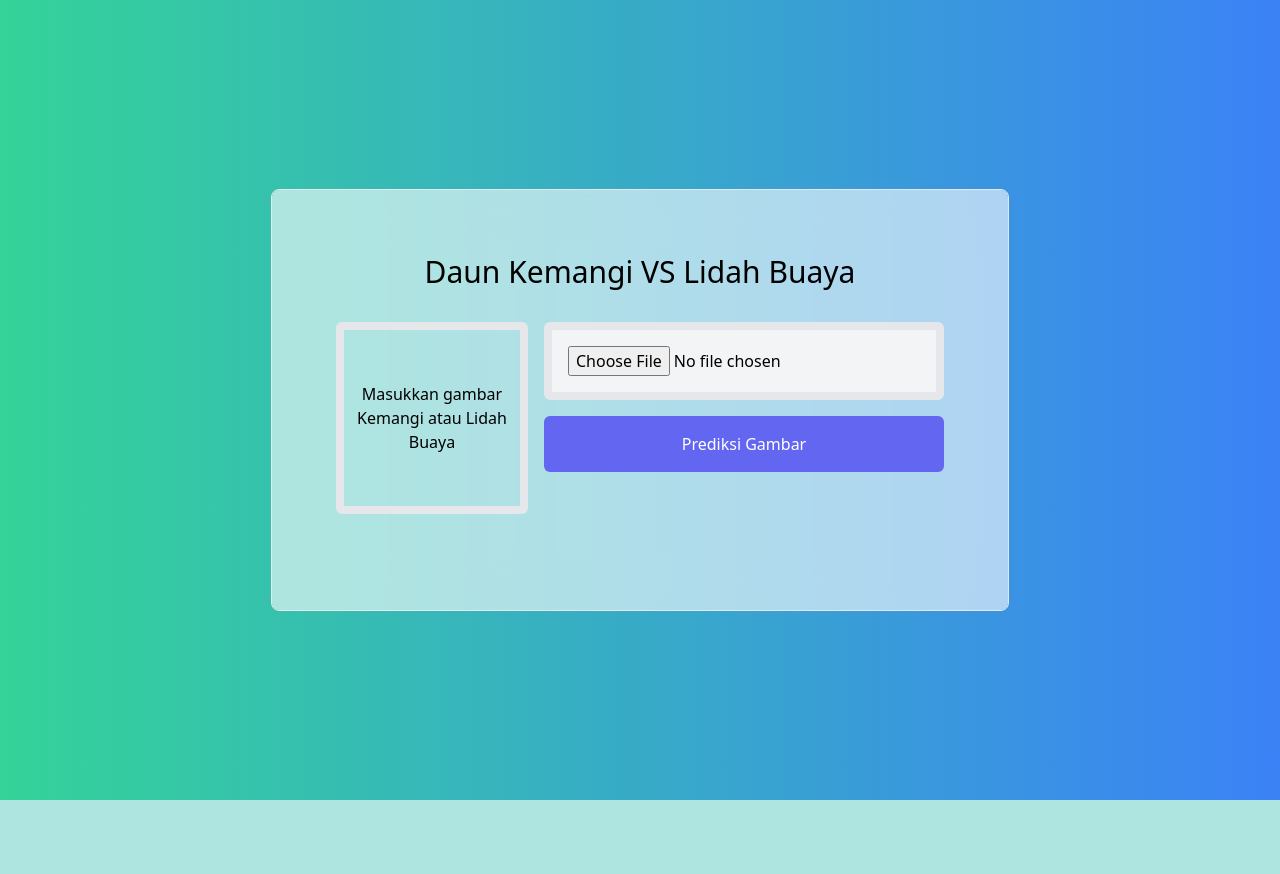
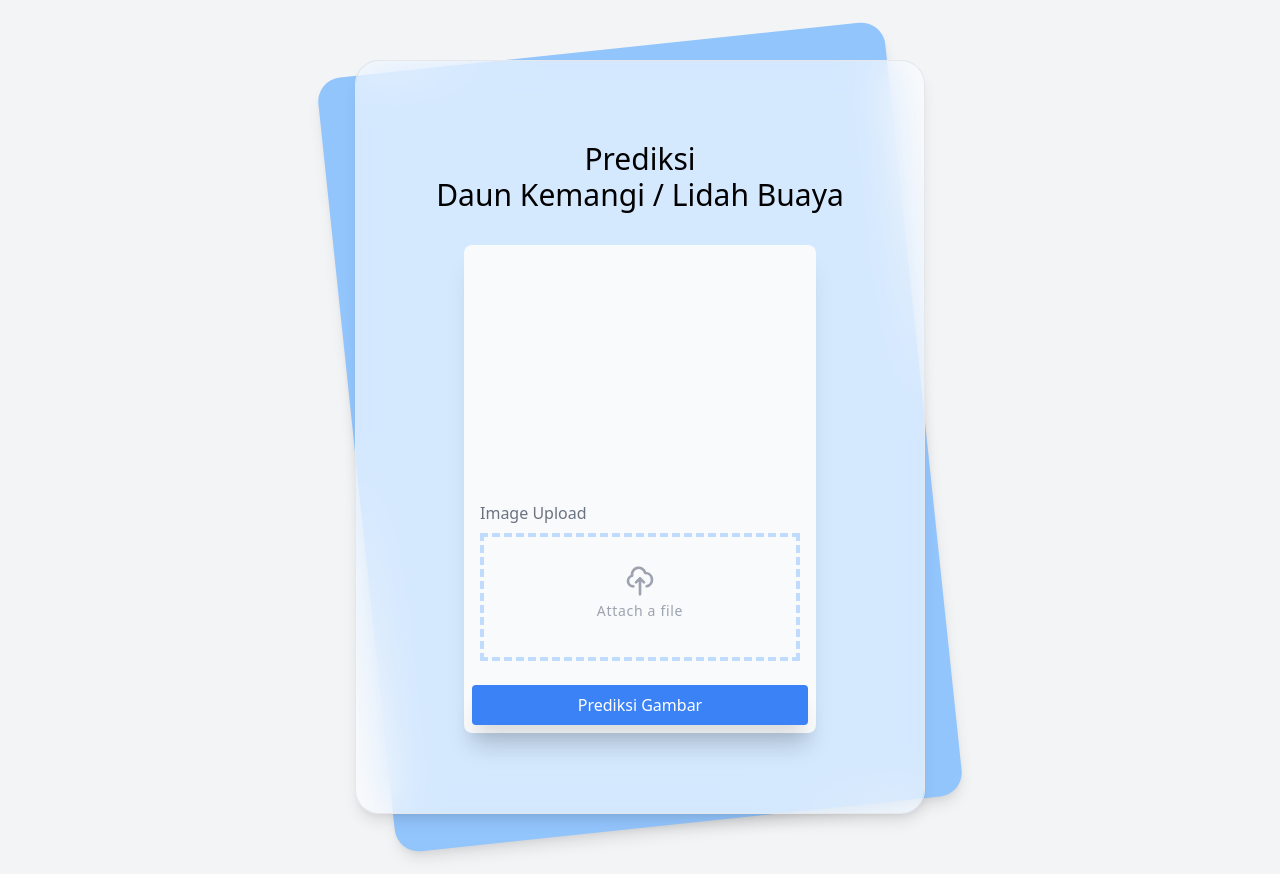
Before and after one commit to gillyhuga/image-classification, a Flask app: page / in a window 1280 px wide. Before the commit the page ends 800 px from the top, so only its background shows below. Run offline with Flask 2, Linux system fonts and the light colour scheme; some libraries are stand-ins or nearby versions.

Commit message:
update index

```diff
--- a/templates/index.html
+++ b/templates/index.html
@@ -1,110 +1,137 @@
 <!DOCTYPE html>
 <html lang="en">
+
 <head>
     <meta charset="UTF-8" />
     <meta http-equiv="X-UA-Compatible" content="IE=edge" />
     <meta name="viewport" content="width=device-width, initial-scale=1.0" />
-        <link
-            href="https://unpkg.com/tailwindcss@^2/dist/tailwind.min.css"
-            rel="stylesheet"
-        />
-        <title>Kemangi vs Lidah Buaya</title>
+    <link href="https://unpkg.com/tailwindcss@^2/dist/tailwind.min.css" rel="stylesheet" />
+    <link href="https://cdn.jsdelivr.net/npm/@tailwindcss/custom-forms@0.2.1/dist/custom-forms.css" rel="stylesheet" />
+    <script src="https://kit.fontawesome.com/8af3ce74e8.js" crossorigin="anonymous"></script>
+    <script src="{{ url_for('static', filename='js/app.js') }}"></script>
+    <title>Prediksi Daun Kemangi / Lidah Buaya</title>
 </head>
-    <body >
-        <section
-            class="
-                flex
-                justify-center
-                items-center
-                w-screen
-                h-screen
-                bg-gradient-to-r from-green-400 to-blue-500
-            "
-        >
-            <main
-                class="
-                    flex flex-col
-                    justify-center
-                    items-center
-                    p-16
-                    bg-white
-                    bg-clip-padding backdrop-filter backdrop-blur-xl bg-opacity-60 border border-gray-200
-                    rounded-lg
 
-                "
-            >
-                <h1 class="text-3xl text-bold">Daun Kemangi VS Lidah Buaya</h1>
-                <div class="grid grid-cols-3 gap-4">
+<body>
+    <div class="min-h-screen bg-gray-100 py-6 flex flex-col justify-center sm:py-12">
+        <div class="relative py-3 sm:max-w-xl sm:mx-auto">
+          <div class="absolute inset-0 bg-blue-300 shadow-lg transform -skew-y-6 sm:skew-y-0 sm:-rotate-6 sm:rounded-3xl"></div>
+          <div class="relative px-4 py-10 bg-white
+          bg-clip-padding backdrop-filter backdrop-blur-xl bg-opacity-60 border border-gray-200 shadow-lg sm:rounded-3xl sm:p-20">
+            <div class="max-w-md mx-auto">
+              <div>
+                <h1 class="text-3xl text-center text-bold">Prediksi </h1>
+                <h1 class="text-3xl text-center text-bold">Daun Kemangi / Lidah Buaya</h1>
+              </div>
+              <div class="divide-y divide-gray-200">
+                <div class="grid gap-4 justify-center">
+
+                    {% if uploaded_image %}
+
                     <div class="...">
-                        {% if uploaded_image %}
-                        <img
-                            src="{{ url_for('send_uploaded_image', filename=uploaded_image) }}"
-                            class="mt-8 mb-4 h-48 border-8 border-gray-200 rounded-md"
-                        />
+                        <img src="{{ url_for('send_uploaded_image', filename=uploaded_image) }}"
+                            class="mt-8 mb-4 h-48 rounded-md" />
+                        {% if prediction %}
+                        <p class="mb-2 text-center">Hasil Prediksi:</p>
+                        <p class="mb-8 text-center">{{prediction}}</p>
+                        {% endif %}
+                        <div class="flex justify-center p-2">
+                            <a href="/" class="w-full px-4 py-2 text-white bg-blue-500 rounded shadow-xl">
+                                <p class="text-center">Prediksi Ulang</p>
+                            </a>
+                        </div>
+                    </div>
                     {% else %}
-                        <div
-                            class="
-                                flex
-                                justify-center
-                                items-center
-                                my-8
-                                w-48
-                                h-48
-                                border-8 border-gray-200
-                                rounded-md
-                            "
-                        >
-                            <p class="text-center">
-                                Masukkan gambar Kemangi atau Lidah Buaya
-                            </p>
+
+                    <div class="flex justify-center mt-8">
+                        <div class="max-w-2xl rounded-lg shadow-xl bg-gray-50">
+                            <form method="post" enctype="multipart/form-data" class="flex flex-col">
+                                <div class="flex  justify-center mt-4">
+                                    <img class="mt-8 h-48 rounded-md" id="output" />
                                 </div>
-                        {% endif %} {% if prediction %}
-                        <p class="mb-8">Hasil Prediksi: {{prediction}}</p>
+                                <div class="m-4">
+                                    <label class="inline-block mb-2 text-gray-500">Image Upload</label>
+                                    <div class="flex items-center justify-center w-full ">
+
+                                        <label
+                                            class="flex flex-col w-full h-32 border-4 border-blue-200 border-dashed hover:bg-gray-100 hover:border-gray-300">
+                                            <div class="flex flex-col items-center justify-center pt-7">
+
+                                                <svg xmlns="http://www.w3.org/2000/svg"
+                                                    class="w-8 h-8 text-gray-400 group-hover:text-gray-600" fill="none"
+                                                    viewBox="0 0 24 24" stroke="currentColor">
+                                                    <path stroke-linecap="round" stroke-linejoin="round" stroke-width="2"
+                                                        d="M7 16a4 4 0 01-.88-7.903A5 5 0 1115.9 6L16 6a5 5 0 011 9.9M15 13l-3-3m0 0l-3 3m3-3v12" />
+                                                </svg>
+                                                <p
+                                                    class="pt-1 text-sm tracking-wider text-gray-400 group-hover:text-gray-600">
+                                                    Attach a file</p>
+
+                                            </div>
+                                            <input type="file" name="image" accept="image/*" class="opacity-0"
+                                                onchange="loadFile(event)" />
+
+
+                                            <script>
+                                                var loadFile = function (event) {
+                                                    var output = document.getElementById('output');
+                                                    output.src = URL.createObjectURL(event.target.files[0]);
+                                                    output.onload = function () {
+                                                        URL.revokeObjectURL(output.src) // free memory
+                                                    }
+                                                };
+                                            </script>
+                                        </label>
+                                    </div>
+                                </div>
+
+                                <div class="flex justify-center p-2">
+                                    <button type="submit"
+                                        class="w-full px-4 py-2 text-white bg-blue-500 rounded shadow-xl">Prediksi
+                                        Gambar</button>
+                                </div>
+                            </form>
+
+                        </div>
+                    </div>
+
                     {% endif %}
+                    <!-- <div class="col-span-2 py-8">
+                        <form method="post" enctype="multipart/form-data" class="flex flex-col">
+                            <div class="py-6">
+                                <label class="w-64 flex flex-col items-center px-4 py-6 bg-white text-blue rounded-lg shadow-lg tracking-wide uppercase border border-blue cursor-pointer hover:bg-blue hover:text-white">
+                                <i class="fas fa-cloud-upload-alt fa-4x"></i>
+                                <span class="mt-2 text-base leading-normal">Select a file</span>
+                                <input type="file" name="image" class="hidden" />
+                            </label>
                             </div>
-                    <div class="col-span-2 py-8">
-                        <form
-                        method="post"
-                        enctype="multipart/form-data"
-                        class="flex flex-col"
-                    >
-                        <input
-                            type="file"
-                            name="image"
-                            class="
+
+                            <input type="file" name="image" class="
                                     mb-4
                                     p-4
                                     border-8 border-gray-200
                                     rounded-md
                                     bg-gray-100
-                            "
-                        />
-                        <button
-                            type="submit"
-                            class="p-4 bg-indigo-500 text-white rounded-md"
-                        >
+                                " />
+                            <button type="submit"
+                                class="p-4 bg-green-300 text-black text-bold rounded-md hover:bg-green-400">
                                 Prediksi Gambar
                             </button>
                         </form>
 
+                    </div> -->
+
+
+                </div>
+                <!-- <div class="pt-6 text-base leading-6 font-bold sm:text-lg sm:leading-7">
+                  <p>Want to dig deeper into Tailwind?</p>
+                </div> -->
+              </div>
+            </div>
+          </div>
         </div>
       </div>
 
+</body>
 
-
-            </main>
-        </section>
-        <!-- <footer class="flex gap-x-8 justify-center items-center h-32 bg-white">
-            <img
-                class="h-16"
-                src="https://digitalent.kominfo.go.id/assets/@images/logo.png"
-                alt="logo-dts"
-            />
-            <img
-                class="h-16"
-                src="https://upload.wikimedia.org/wikipedia/commons/thumb/a/a2/Logo_of_Ministry_of_Communication_and_Information_Technology_of_the_Republic_of_Indonesia.svg/1200px-Logo_of_Ministry_of_Communication_and_Information_Technology_of_the_Republic_of_Indonesia.svg.png"
-                alt=""
-            />
-        </footer> -->
-    </body>
 </html>
```
Also changed, not shown: app.py (line endings or trailing spaces), static/uploads/007.jpg (deleted), static/uploads/010.jpg (deleted), static/uploads/023.jpg (deleted), static/uploads/046.jpg (deleted), static/uploads/download.jpg (deleted), static/uploads/imagesss.jpg (deleted), static/uploads/kemangg.jpg (deleted). Lines whose indentation alone changed are shown as unchanged.
